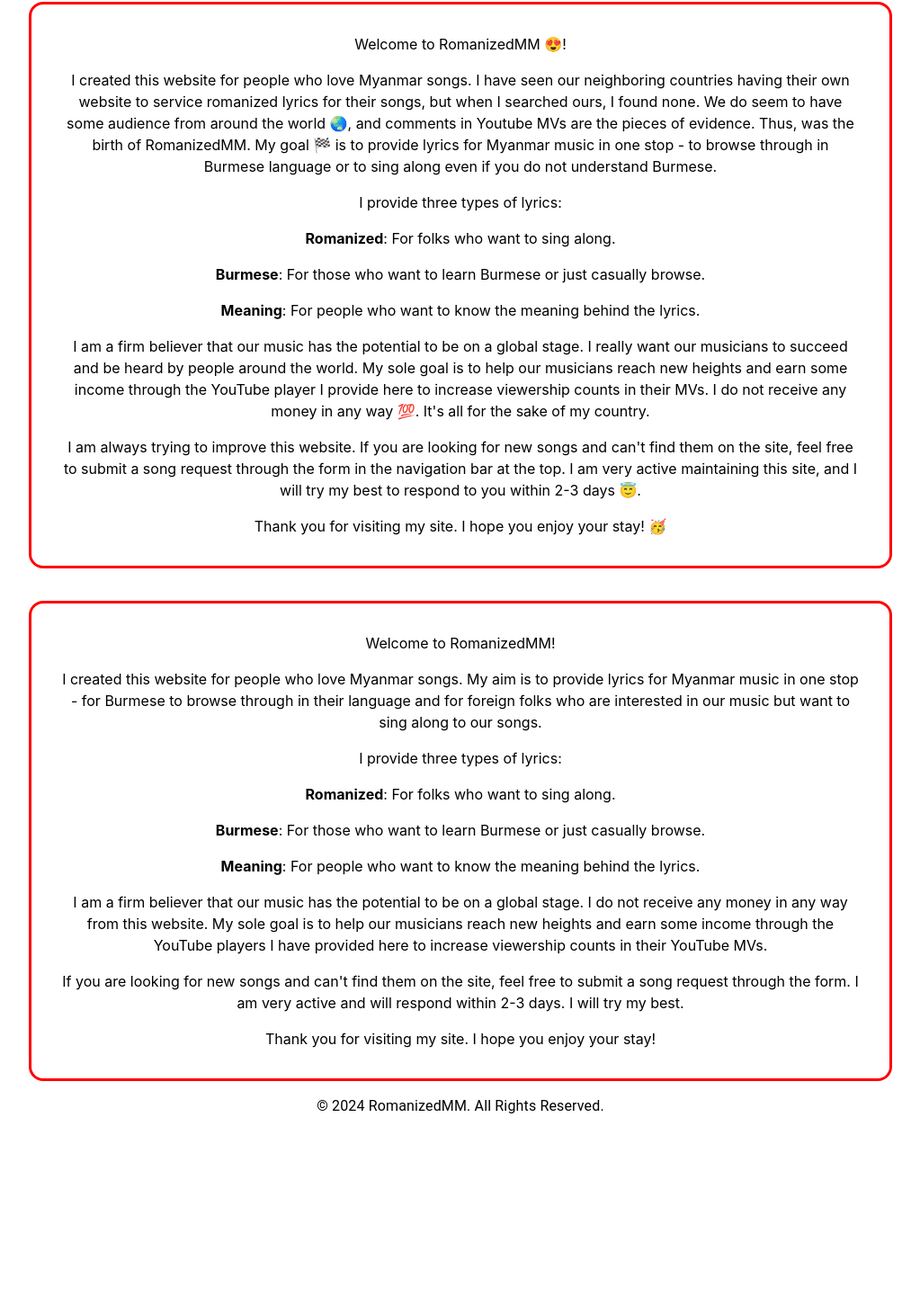
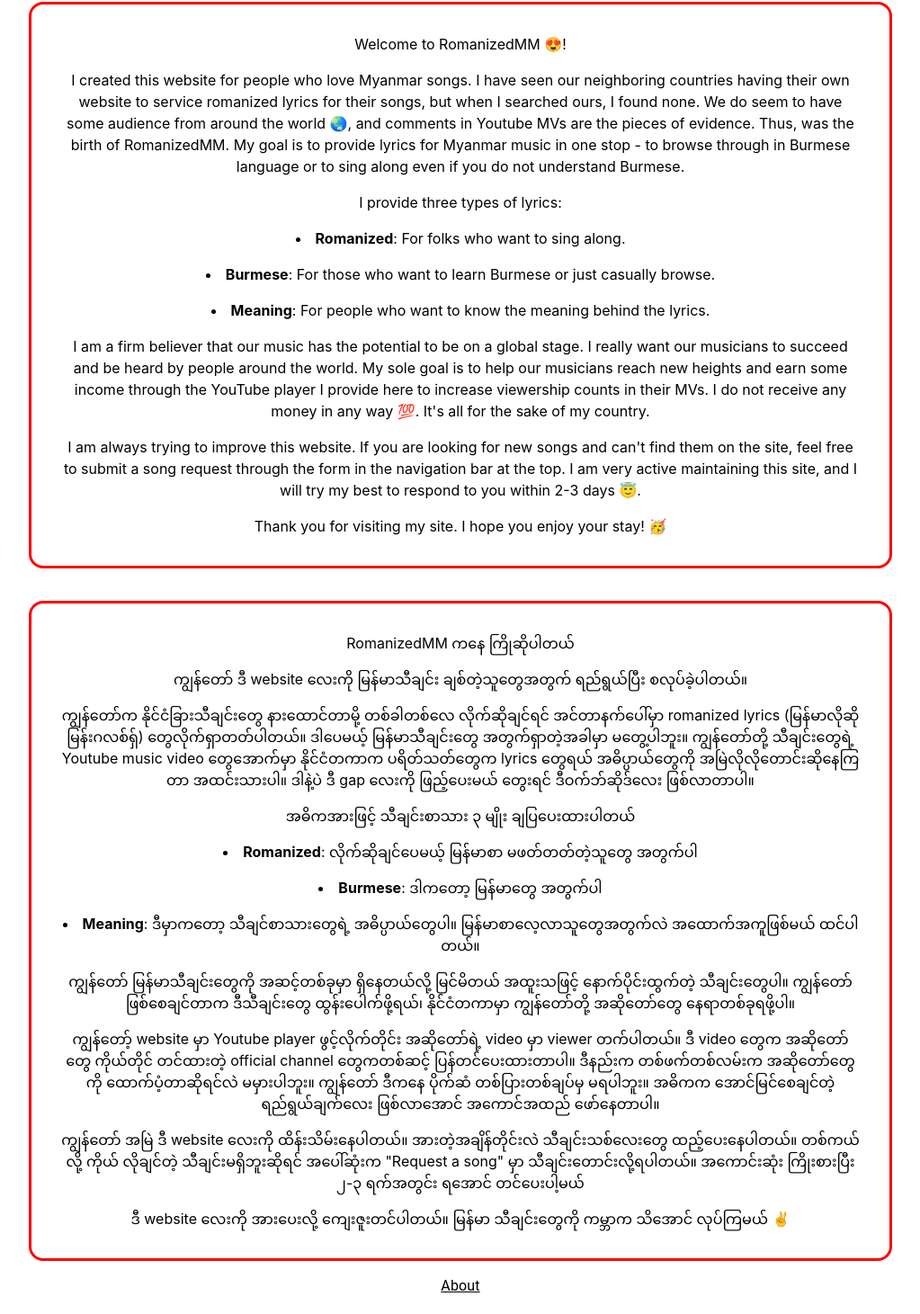
Before and after one commit to ynwin1/RomanizedMM, a React (Create React App) app in the folder client/: page /about in a window 1280 px wide. Shown: the part 322-1783 px from the top of the page at 90% size, without its empty margins (128-1151 px from the left). Before the commit the page ends 1580 px from the top, so only its background shows below. Built offline with nearby package versions, Linux system fonts and the light colour scheme; no server answers.

Commit message:
wrap up about page and add link in footer

```diff
--- a/client/src/components/Footer/Footer.js
+++ b/client/src/components/Footer/Footer.js
@@ -1,6 +1,7 @@
 import React from "react"
 import {useTheme} from '@mui/system';
 import {CustomFooter} from './FooterStyling';
+import {Link} from "react-router-dom";
 
 
 function Footer() {
@@ -8,6 +9,9 @@
 
     return (
         <CustomFooter theme={theme}>
+            <Link to="/about" style={{ color: 'inherit', textDecoration: 'inherit' }}>
+                <p><u>About</u></p>
+            </Link>
         © 2024 RomanizedMM. All Rights Reserved.
         </CustomFooter>
     )
--- a/client/src/pages/AboutPage.js
+++ b/client/src/pages/AboutPage.js
@@ -24,25 +24,27 @@
                 <img src={webLogo} alt="RomanizedMM Logo" style={{width: "10rem", height: "auto"}}/>
                 <div className="aboutText">
                     <p>Welcome to RomanizedMM 😍!</p>
-                    <p>I created this website for people who love Myanmar songs. I have seen our neighboring countries having their own website to service romanized lyrics for their songs, but when I searched ours, I found none. We do seem to have some audience from around the world 🌏, and comments in Youtube MVs are the pieces of evidence. Thus, was the birth of RomanizedMM. My goal 🏁 is to provide lyrics for Myanmar music in one stop - to browse through in Burmese language or to sing along even if you do not understand Burmese.</p>
+                    <p>I created this website for people who love Myanmar songs. I have seen our neighboring countries having their own website to service romanized lyrics for their songs, but when I searched ours, I found none. We do seem to have some audience from around the world 🌏, and comments in Youtube MVs are the pieces of evidence. Thus, was the birth of RomanizedMM. My goal is to provide lyrics for Myanmar music in one stop - to browse through in Burmese language or to sing along even if you do not understand Burmese.</p>
                     <p>I provide three types of lyrics:</p>
-                    <p><b>Romanized</b>: For folks who want to sing along.</p>
-                    <p><b>Burmese</b>: For those who want to learn Burmese or just casually browse.</p>
-                    <p><b>Meaning</b>: For people who want to know the meaning behind the lyrics.</p>
+                    <p><li><b>Romanized</b>: For folks who want to sing along.</li></p>
+                    <p><li><b>Burmese</b>: For those who want to learn Burmese or just casually browse.</li></p>
+                    <p><li><b>Meaning</b>: For people who want to know the meaning behind the lyrics.</li></p>
                     <p>I am a firm believer that our music has the potential to be on a global stage. I really want our musicians to succeed and be heard by people around the world. My sole goal is to help our musicians reach new heights and earn some income through the YouTube player I provide here to increase viewership counts in their MVs. I do not receive any money in any way 💯. It's all for the sake of my country.</p>
                     <p>I am always trying to improve this website. If you are looking for new songs and can't find them on the site, feel free to submit a song request through the form in the navigation bar at the top. I am very active maintaining this site, and I will try my best to respond to you within 2-3 days 😇.</p>
                     <p>Thank you for visiting my site. I hope you enjoy your stay! 🥳</p>
                 </div><br/>
                 <div className="aboutText">
-                    <p>Welcome to RomanizedMM!</p>
-                    <p>I created this website for people who love Myanmar songs. My aim is to provide lyrics for Myanmar music in one stop - for Burmese to browse through in their language and for foreign folks who are interested in our music but want to sing along to our songs.</p>
-                    <p>I provide three types of lyrics:</p>
-                    <p><b>Romanized</b>: For folks who want to sing along.</p>
-                    <p><b>Burmese</b>: For those who want to learn Burmese or just casually browse.</p>
-                    <p><b>Meaning</b>: For people who want to know the meaning behind the lyrics.</p>
-                    <p>I am a firm believer that our music has the potential to be on a global stage. I do not receive any money in any way from this website. My sole goal is to help our musicians reach new heights and earn some income through the YouTube players I have provided here to increase viewership counts in their YouTube MVs.</p>
-                    <p>If you are looking for new songs and can't find them on the site, feel free to submit a song request through the form. I am very active and will respond within 2-3 days. I will try my best.</p>
-                    <p>Thank you for visiting my site. I hope you enjoy your stay!</p>
+                    <p>RomanizedMM ကနေ ကြိုဆိုပါတယ်</p>
+                    <p>ကျွန်တော် ဒီ website လေးကို မြန်မာသီချင်း ချစ်တဲ့သူတွေအတွက် ရည်ရွယ်ပြီး စလုပ်ခဲ့ပါတယ်။ </p>
+                    <p>ကျွန်တော်က နိုင်ငံခြားသီချင်းတွေ နားထောင်တာမို့ တစ်ခါတစ်လေ လိုက်ဆိုချင်ရင် အင်တာနက်ပေါ်မှာ romanized lyrics (မြန်မာလိုဆို မြန်းဂလစ်ရှ်) တွေလိုက်ရှာတတ်ပါတယ်။ ဒါပေမယ့် မြန်မာသီချင်းတွေ အတွက်ရှာတဲ့အခါမှာ မတွေ့ပါဘူး။ ကျွန်တော်တို့ သီချင်းတွေရဲ့ Youtube music video တွေအောက်မှာ နိုင်ငံတကာက ပရိတ်သတ်တွေက lyrics တွေရယ် အဓိပ္ပာယ်တွေကို အမြဲလိုလိုတောင်းဆိုနေကြတာ အထင်းသားပါ။ ဒါနဲ့ပဲ ဒီ gap လေးကို ဖြည့်ပေးမယ် တွေးရင် ဒီဝက်ဘ်ဆိုဒ်လေး ဖြစ်လာတာပါ။</p>
+                    <p>အဓိကအားဖြင့် သီချင်းစာသား ၃ မျိုး ချပြပေးထားပါတယ်</p>
+                    <p><li><b>Romanized</b>: လိုက်ဆိုချင်ပေမယ့် မြန်မာစာ မဖတ်တတ်တဲ့သူတွေ အတွက်ပါ</li></p>
+                    <p><li><b>Burmese</b>: ဒါကတော့ မြန်မာတွေ အတွက်ပါ</li></p>
+                    <p><li><b>Meaning</b>: ဒီမှာကတော့ သီချင်စာသားတွေရဲ့ အဓိပ္ပာယ်တွေပါ။ မြန်မာစာလေ့လာသူတွေအတွက်လဲ အထောက်အကူဖြစ်မယ် ထင်ပါတယ်။</li></p>
+                    <p>ကျွန်တော် မြန်မာသီချင်းတွေကို အဆင့်တစ်ခုမှာ ရှိနေတယ်လို့ မြင်မိတယ် အထူးသဖြင့် နောက်ပိုင်းထွက်တဲ့ သီချင်းတွေပါ။ ကျွန်တော် ဖြစ်စေချင်တာက ဒီသီချင်းတွေ ထွန်းပေါက်ဖို့ရယ်၊ နိုင်ငံတကာမှာ ကျွန်တော်တို့ အဆိုတော်တွေ နေရာတစ်ခုရဖို့ပါ။</p>
+                    <p>ကျွန်တော့် website မှာ Youtube player ဖွင့်လိုက်တိုင်း အဆိုတော်ရဲ့ video မှာ viewer တက်ပါတယ်။ ဒီ video တွေက အဆိုတော်တွေ ကိုယ်တိုင် တင်ထားတဲ့ official channel တွေကတစ်ဆင့် ပြန်တင်ပေးထားတာပါ။ ဒီနည်းက တစ်ဖက်တစ်လမ်းက အဆိုတော်တွေကို ထောက်ပံ့တာဆိုရင်လဲ မမှားပါဘူး။ ကျွန်တော် ဒီကနေ ပိုက်ဆံ တစ်ပြားတစ်ချပ်မှ မရပါဘူး။ အဓိကက အောင်မြင်စေချင်တဲ့ ရည်ရွယ်ချက်လေး ဖြစ်လာအောင် အကောင်အထည် ဖော်နေတာပါ။</p>
+                    <p>ကျွန်တော် အမြဲ ဒီ website လေးကို ထိန်းသိမ်းနေပါတယ်။ အားတဲ့အချိန်တိုင်းလဲ သီချင်းသစ်လေးတွေ ထည့်ပေးနေပါတယ်။ တစ်ကယ်လို့ ကိုယ် လိုချင်တဲ့ သီချင်းမရှိဘူးဆိုရင် အပေါ်ဆုံးက "Request a song" မှာ သီချင်းတောင်းလို့ရပါတယ်။ အကောင်းဆုံး ကြိုးစားပြီး ၂-၃ ရက်အတွင်း ရအောင် တင်ပေးပါ့မယ်</p>
+                    <p>ဒီ website လေးကို အားပေးလို့ ကျေးဇူးတင်ပါတယ်။ မြန်မာ သီချင်းတွေကို ကမ္ဘာက သိအောင် လုပ်ကြမယ် ✌️</p>
                 </div>
             </main>
             <Footer />
```
